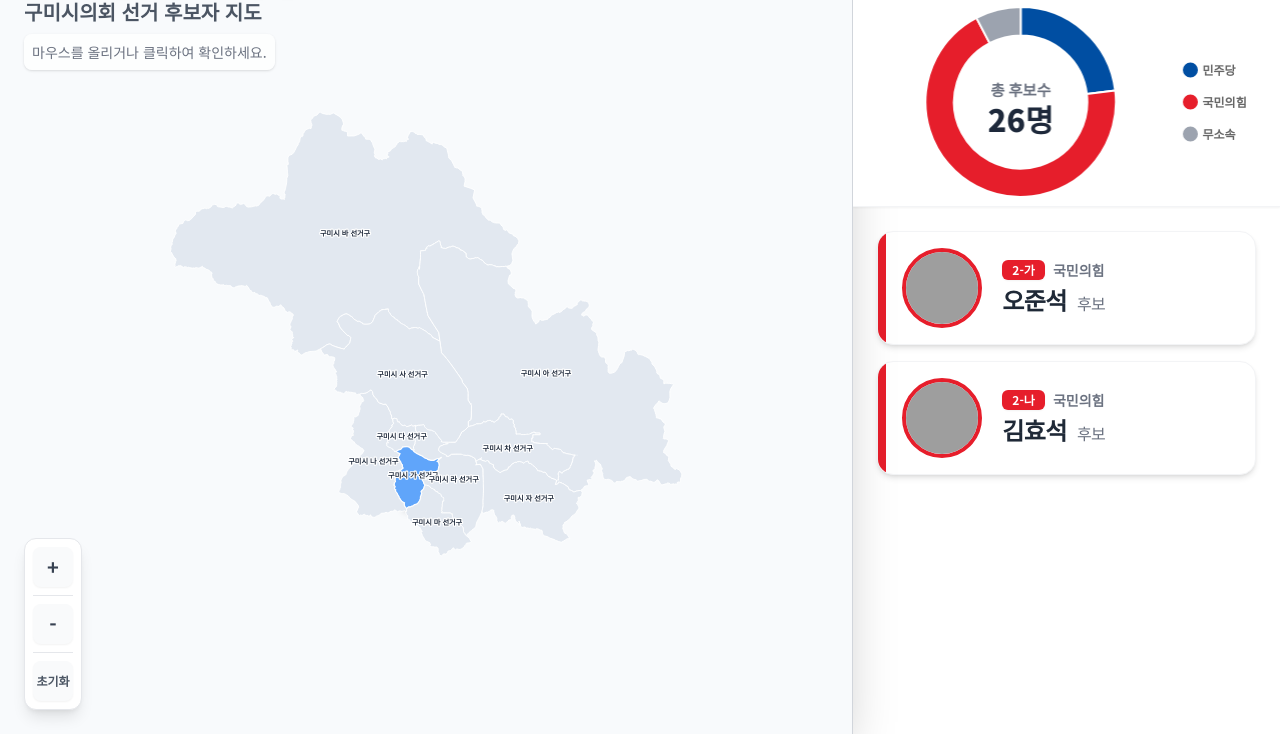
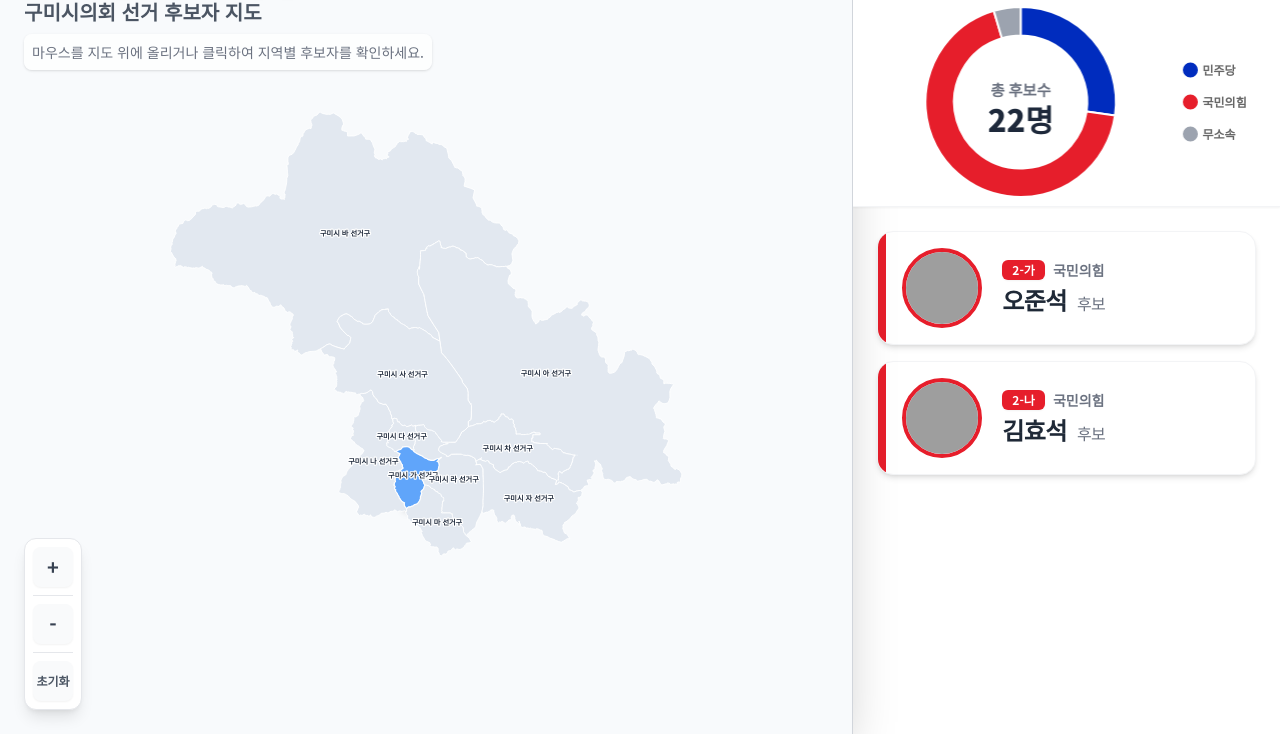
Before and after one commit to Hosain1291/gumi9th, a plain HTML site: page index.html in a window 1280 px wide. Shown: the part 66-800 px from the top of the page. Drawn offline with nearby package versions, Linux system fonts and the light colour scheme; grey boxes are pictures that could not be loaded.

Commit message:
Refine comments and fix party color codes
Updated comments for clarity and corrected party color codes.

```diff
--- a/index.html
+++ b/index.html
@@ -68,12 +68,12 @@
 </head>
 <body class="bg-gray-100 flex flex-col md:flex-row h-screen overflow-hidden">
 
-    <!-- 왼쪽/상단: 지도 영역 (모바일에서는 위쪽 55%, PC에서는 왼쪽 66%) -->
+    <!-- 왼쪽/상단: 지도 영역 -->
     <div class="w-full h-[55%] md:w-2/3 md:h-full relative bg-slate-50 border-b md:border-b-0 md:border-r border-gray-300 shadow-2xl z-10 flex flex-col">
         <div class="absolute top-4 left-4 md:top-6 md:left-6 z-20 pointer-events-none">
             <h1 class="text-2xl md:text-3xl font-black text-gray-800 drop-shadow-md">제9대 전국동시지방선거</h1>
             <h2 class="text-lg md:text-xl font-bold text-gray-600 mt-1">구미시의회 선거 후보자 지도</h2>
-            <p class="text-xs md:text-sm text-gray-500 mt-2 bg-white/80 p-2 rounded-lg inline-block shadow">마우스를 올리거나 클릭하여 확인하세요.</p>
+            <p class="text-xs md:text-sm text-gray-500 mt-2 bg-white/80 p-2 rounded-lg inline-block shadow">마우스를 지도 위에 올리거나 클릭하여 지역별 후보자를 확인하세요.</p>
         </div>
 
         <!-- 지도 컨테이너 -->
@@ -89,7 +89,7 @@
         </div>
     </div>
 
-    <!-- 오른쪽/하단: 정보 패널 (모바일에서는 아래쪽 45%, PC에서는 오른쪽 33%) -->
+    <!-- 오른쪽/하단: 정보 패널 (차트 및 후보자 리스트) -->
     <div class="w-full h-[45%] md:w-1/3 md:h-full overflow-y-auto bg-white flex flex-col relative">
         <!-- 상단 고정 헤더 영역 -->
         <div class="sticky top-0 bg-white z-20 p-6 pb-2 border-b border-gray-100 shadow-sm">
@@ -116,7 +116,7 @@
 
         // 정당별 색상 매핑 (민주당=파란색, 국힘당=빨간색, 무소속=은색)
         const PARTY_COLORS = {
-            "민주당": "#004EA2",    // 더불어민주당 고유 파란색
+            "민주당": "#002cbe",    // 더불어민주당 고유 파란색
             "국민의힘": "#E61E2B",  // 국민의힘 고유 빨간색
             "무소속": "#9ca3af"     // 은색(회색)
         };
@@ -153,22 +153,18 @@
                 { name: "강승수", party: "국민의힘", symbol: "2-나", photo: "https://info.nec.go.kr/photo_20260603/Gsg4707/Hb100161530/gicho/100161530.JPG?ver=2034852" }
             ],
             "구미시 아 선거구": [
-                { name: "정국힘", party: "국민의힘", symbol: "2-가", photo: "https://images.unsplash.com/photo-1560250097-0b93528c311a?w=150&h=150&fit=crop" },
-                { name: "조국힘", party: "국민의힘", symbol: "2-나", photo: "https://images.unsplash.com/photo-1573496359142-b8d87734a5a2?w=150&h=150&fit=crop" },
-                { name: "강국힘", party: "국민의힘", symbol: "2-다", photo: "https://images.unsplash.com/photo-1519085360753-af0119f7cbe7?w=150&h=150&fit=crop" },
-                { name: "윤무소", party: "무소속", symbol: "4", photo: "https://images.unsplash.com/photo-1534528741775-53994a69daeb?w=150&h=150&fit=crop" }
+                { name: "문창균", party: "민주당", symbol: "1", photo: "https://info.nec.go.kr/photo_20260603/Gsg4707/Hb100157764/gicho/100157764.JPG?ver=2009514" },
+                { name: "신용주", party: "국민의힘", symbol: "2-가", photo: "https://info.nec.go.kr/photo_20260603/Gsg4707/Hb100154613/gicho/100154613.JPG?ver=1991352" },
+                { name: "이탕모", party: "국민의힘", symbol: "2-나", photo: "https://info.nec.go.kr/photo_20260603/Gsg4707/Hb100157909/gicho/100157909.JPG?ver=2010018" }
             ],
             "구미시 자 선거구": [
-                { name: "이민주", party: "민주당", symbol: "1-가", photo: "https://images.unsplash.com/photo-1500648767791-00dcc994a43e?w=150&h=150&fit=crop" },
-                { name: "김민주", party: "민주당", symbol: "1-나", photo: "https://images.unsplash.com/photo-1472099645785-5658abf4ff4e?w=150&h=150&fit=crop" },
-                { name: "박국힘", party: "국민의힘", symbol: "2-가", photo: "https://images.unsplash.com/photo-1519085360753-af0119f7cbe7?w=150&h=150&fit=crop" },
-                { name: "최국힘", party: "국민의힘", symbol: "2-나", photo: "https://images.unsplash.com/photo-1507003211169-0a1dd7228f2d?w=150&h=150&fit=crop" }
+                { name: "장진호", party: "국민의힘", symbol: "2-가", photo: "https://info.nec.go.kr/photo_20260603/Gsg4707/Hb100160906/gicho/100160906.JPG?ver=2028458" },
+                { name: "류태하", party: "개혁신당", symbol: "4", photo: "https://info.nec.go.kr/photo_20260603/Gsg4707/Hb100156964/gicho/100156964.JPG?ver=2004031" }
             ],
             "구미시 차 선거구": [
-                { name: "정국힘", party: "국민의힘", symbol: "2-가", photo: "https://images.unsplash.com/photo-1560250097-0b93528c311a?w=150&h=150&fit=crop" },
-                { name: "조국힘", party: "국민의힘", symbol: "2-나", photo: "https://images.unsplash.com/photo-1573496359142-b8d87734a5a2?w=150&h=150&fit=crop" },
-                { name: "강국힘", party: "국민의힘", symbol: "2-다", photo: "https://images.unsplash.com/photo-1519085360753-af0119f7cbe7?w=150&h=150&fit=crop" },
-                { name: "윤무소", party: "무소속", symbol: "4", photo: "https://images.unsplash.com/photo-1534528741775-53994a69daeb?w=150&h=150&fit=crop" }
+                { name: "유승헌", party: "민주당", symbol: "1", photo: "https://info.nec.go.kr/photo_20260603/Gsg4707/Hb100156909/gicho/100156909.JPG?ver=2003699" },
+                { name: "김현경", party: "국민의힘", symbol: "2-가", photo: "https://info.nec.go.kr/photo_20260603/Gsg4707/Hb100158300/gicho/100158300.JPG?ver=2015009" },
+                { name: "정지원", party: "국민의힘", symbol: "2-나", photo: "https://info.nec.go.kr/photo_20260603/Gsg4707/Hb100161218/gicho/100161218.JPG?ver=2031031" }
             ]
             // 다른 선거구명도 필요에 따라 추가하세요.
         };
```
